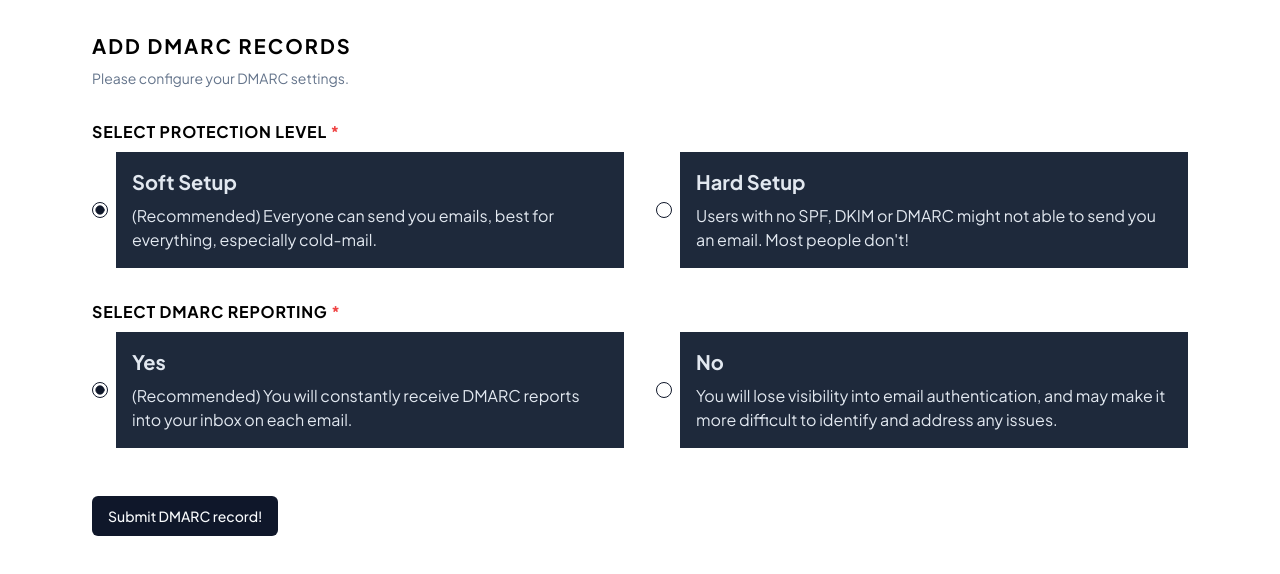
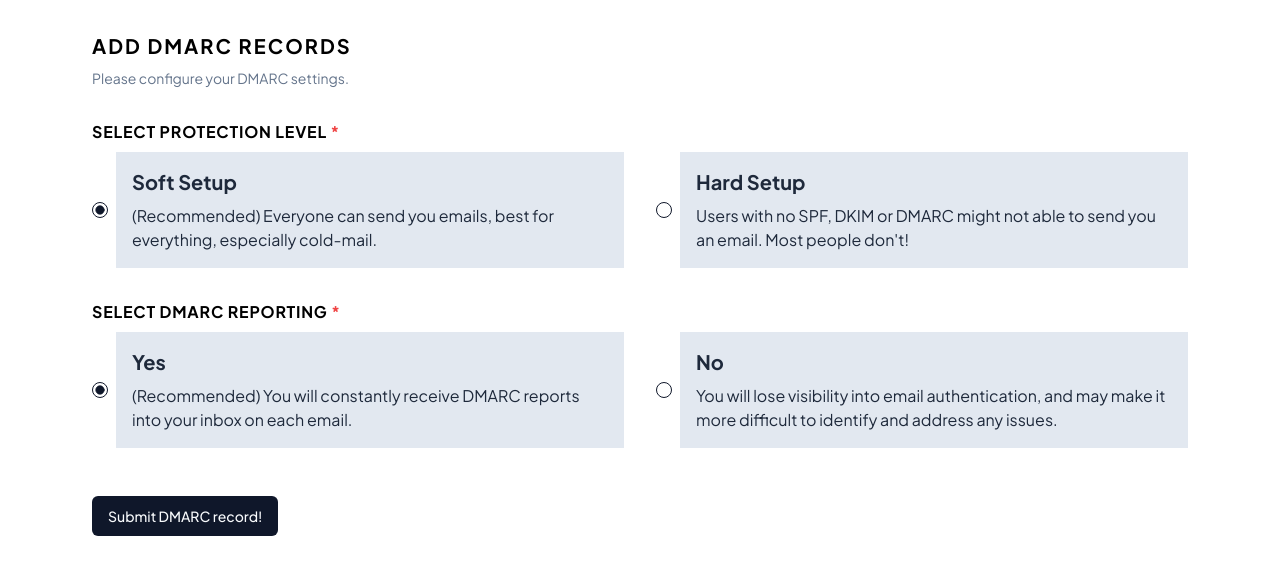
Before and after one commit to acomarcho/mailtuned, a Next.js app: page /dmarc in a window 1280 px wide. Shown: the top 574 px of the page. Built offline with nearby package versions, Linux system fonts and the light colour scheme.

Commit message:
Feat: Make DMARC form controllable

```diff
--- a/app/dmarc/page.tsx
+++ b/app/dmarc/page.tsx
@@ -1,5 +1,4 @@
-import { Button } from "@/components/ui/button";
-import { RadioGroup, RadioGroupItem } from "@/components/ui/radio-group";
+import DmarcForm from "@/components/dmarc/form";
 
 export default function DmarcPage() {
   return (
@@ -10,81 +9,7 @@ export default function DmarcPage() {
       <p className="text-slate-500 text-sm mt-2">
         Please configure your DMARC settings.
       </p>
-      <div className="mt-8">
-        <h2 className="font-bold uppercase tracking-wider">
-          Select protection level <span className="text-red-500">*</span>
-        </h2>
-        <RadioGroup
-          defaultValue="soft-setup"
-          className="grid grid-cols-1 lg:grid-cols-2 gap-8 mt-2"
-        >
-          <div className="flex items-center space-x-2">
-            <RadioGroupItem value="soft-setup" id="soft-setup" />
-            <label
-              htmlFor="soft-setup"
-              className="p-4 bg-slate-800 text-slate-200 transition hover:bg-slate-700 hover:cursor-pointer"
-            >
-              <p className="font-bold text-xl">Soft Setup</p>
-              <p className="mt-2">
-                (Recommended) Everyone can send you emails, best for everything,
-                especially cold-mail.
-              </p>
-            </label>
-          </div>
-          <div className="flex items-center space-x-2">
-            <RadioGroupItem value="hard-setup" id="hard-setup" />
-            <label
-              htmlFor="hard-setup"
-              className="p-4 bg-slate-800 text-slate-200 transition hover:bg-slate-700 hover:cursor-pointer"
-            >
-              <p className="font-bold text-xl">Hard Setup</p>
-              <p className="mt-2">
-                Users with no SPF, DKIM or DMARC might not able to send you an
-                email. Most people don&apos;t!
-              </p>
-            </label>
-          </div>
-        </RadioGroup>
-      </div>
-      <div className="mt-8">
-        <h2 className="font-bold uppercase tracking-wider">
-          Select DMARC reporting <span className="text-red-500">*</span>
-        </h2>
-        <RadioGroup
-          defaultValue="reporting-yes"
-          className="grid grid-cols-1 lg:grid-cols-2 gap-8 mt-2"
-        >
-          <div className="flex items-center space-x-2">
-            <RadioGroupItem value="reporting-yes" id="reporting-yes" />
-            <label
-              htmlFor="reporting-yes"
-              className="p-4 bg-slate-800 text-slate-200 transition hover:bg-slate-700 hover:cursor-pointer"
-            >
-              <p className="font-bold text-xl">Yes</p>
-              <p className="mt-2">
-                (Recommended) You will constantly receive DMARC reports into
-                your inbox on each email.
-              </p>
-            </label>
-          </div>
-          <div className="flex items-center space-x-2">
-            <RadioGroupItem value="reporting-no" id="reporting-no" />
-            <label
-              htmlFor="reporting-no"
-              className="p-4 bg-slate-800 text-slate-200 transition hover:bg-slate-700 hover:cursor-pointer"
-            >
-              <p className="font-bold text-xl">No</p>
-              <p className="mt-2">
-                You will lose visibility into email authentication, and may make
-                it more difficult to identify and address any issues.
-              </p>
-            </label>
-          </div>
-        </RadioGroup>
-      </div>
-      <Button type="submit" className="mt-12">
-        Submit DMARC record!
-      </Button>
+      <DmarcForm />
     </div>
   );
 }
--- /dev/null
+++ b/components/dmarc/form.tsx
@@ -0,0 +1,135 @@
+"use client";
+
+import { cn } from "@/lib/utils";
+import { Button } from "../ui/button";
+import { RadioGroup, RadioGroupItem } from "../ui/radio-group";
+import { useForm } from "react-hook-form";
+
+enum Setup {
+  SoftSetup = "soft-setup",
+  HardSetup = "hard-setup",
+}
+
+enum Reporting {
+  ReportingYes = "reporting-yes",
+  ReportingNo = "reporting-no",
+}
+
+type DmarcInput = {
+  setup: string;
+  reporting: string;
+};
+
+export default function DmarcForm() {
+  const form = useForm<DmarcInput>();
+
+  return (
+    <>
+      <div className="mt-8">
+        <h2 className="font-bold uppercase tracking-wider">
+          Select protection level <span className="text-red-500">*</span>
+        </h2>
+        <RadioGroup
+          defaultValue={Setup.SoftSetup}
+          className="grid grid-cols-1 lg:grid-cols-2 gap-8 mt-2"
+          onValueChange={(v) => {
+            form.setValue("setup", v);
+          }}
+          value={form.watch("setup")}
+        >
+          <div className="flex items-center space-x-2">
+            <RadioGroupItem value={Setup.SoftSetup} id={Setup.SoftSetup} />
+            <label
+              htmlFor={Setup.SoftSetup}
+              className={cn(
+                "p-4 bg-slate-800 text-slate-200 transition hover:bg-slate-700 hover:cursor-pointer",
+                form.watch("setup") !== Setup.SoftSetup &&
+                  "bg-slate-200 text-slate-800 hover:bg-slate-300"
+              )}
+            >
+              <p className="font-bold text-xl">Soft Setup</p>
+              <p className="mt-2">
+                (Recommended) Everyone can send you emails, best for everything,
+                especially cold-mail.
+              </p>
+            </label>
+          </div>
+          <div className="flex items-center space-x-2">
+            <RadioGroupItem value={Setup.HardSetup} id={Setup.HardSetup} />
+            <label
+              htmlFor={Setup.HardSetup}
+              className={cn(
+                "p-4 bg-slate-800 text-slate-200 transition hover:bg-slate-700 hover:cursor-pointer",
+                form.watch("setup") !== Setup.HardSetup &&
+                  "bg-slate-200 text-slate-800 hover:bg-slate-300"
+              )}
+            >
+              <p className="font-bold text-xl">Hard Setup</p>
+              <p className="mt-2">
+                Users with no SPF, DKIM or DMARC might not able to send you an
+                email. Most people don&apos;t!
+              </p>
+            </label>
+          </div>
+        </RadioGroup>
+      </div>
+      <div className="mt-8">
+        <h2 className="font-bold uppercase tracking-wider">
+          Select DMARC reporting <span className="text-red-500">*</span>
+        </h2>
+        <RadioGroup
+          defaultValue={Reporting.ReportingYes}
+          className="grid grid-cols-1 lg:grid-cols-2 gap-8 mt-2"
+          onValueChange={(v) => {
+            form.setValue("reporting", v);
+          }}
+          value={form.watch("reporting")}
+        >
+          <div className="flex items-center space-x-2">
+            <RadioGroupItem
+              value={Reporting.ReportingYes}
+              id={Reporting.ReportingYes}
+            />
+            <label
+              htmlFor={Reporting.ReportingYes}
+              className={cn(
+                "p-4 bg-slate-800 text-slate-200 transition hover:bg-slate-700 hover:cursor-pointer",
+                form.watch("reporting") !== Reporting.ReportingYes &&
+                  "bg-slate-200 text-slate-800 hover:bg-slate-300"
+              )}
+            >
+              <p className="font-bold text-xl">Yes</p>
+              <p className="mt-2">
+                (Recommended) You will constantly receive DMARC reports into
+                your inbox on each email.
+              </p>
+            </label>
+          </div>
+          <div className="flex items-center space-x-2">
+            <RadioGroupItem
+              value={Reporting.ReportingNo}
+              id={Reporting.ReportingNo}
+            />
+            <label
+              htmlFor={Reporting.ReportingNo}
+              className={cn(
+                "p-4 bg-slate-800 text-slate-200 transition hover:bg-slate-700 hover:cursor-pointer",
+                form.watch("reporting") !== Reporting.ReportingNo &&
+                  "bg-slate-200 text-slate-800 hover:bg-slate-300"
+              )}
+            >
+              <p className="font-bold text-xl">No</p>
+              <p className="mt-2">
+                You will lose visibility into email authentication, and may make
+                it more difficult to identify and address any issues.
+              </p>
+            </label>
+          </div>
+        </RadioGroup>
+      </div>
+      <Button type="submit" className="mt-12">
+        Submit DMARC record!
+      </Button>
+    </>
+  );
+}
```
